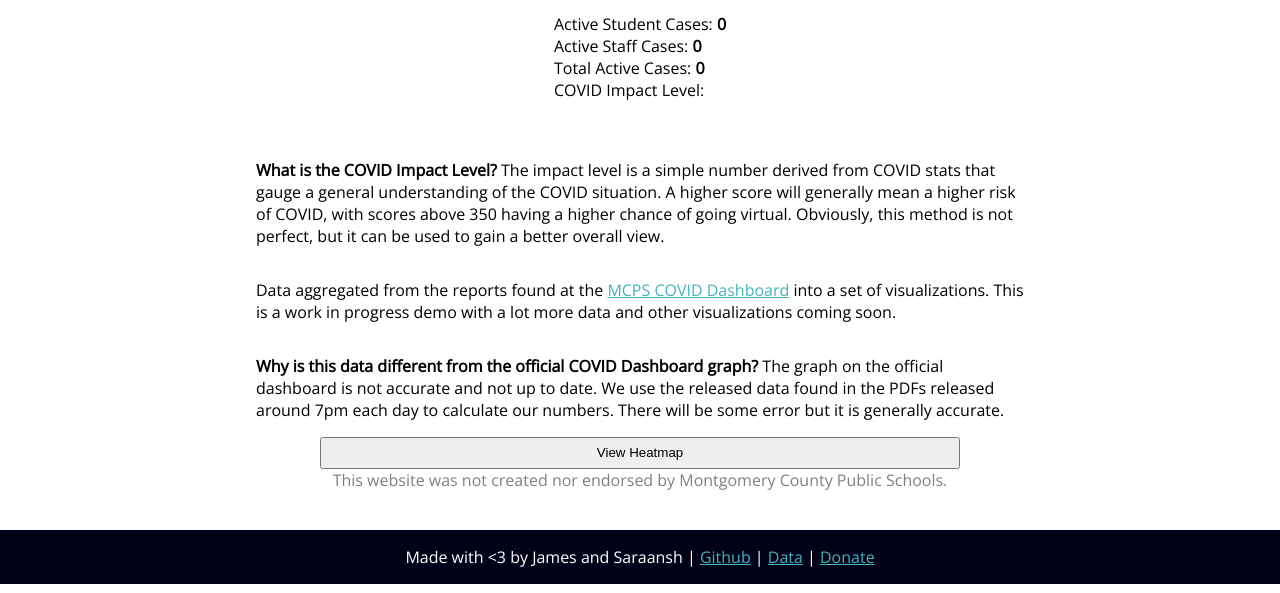
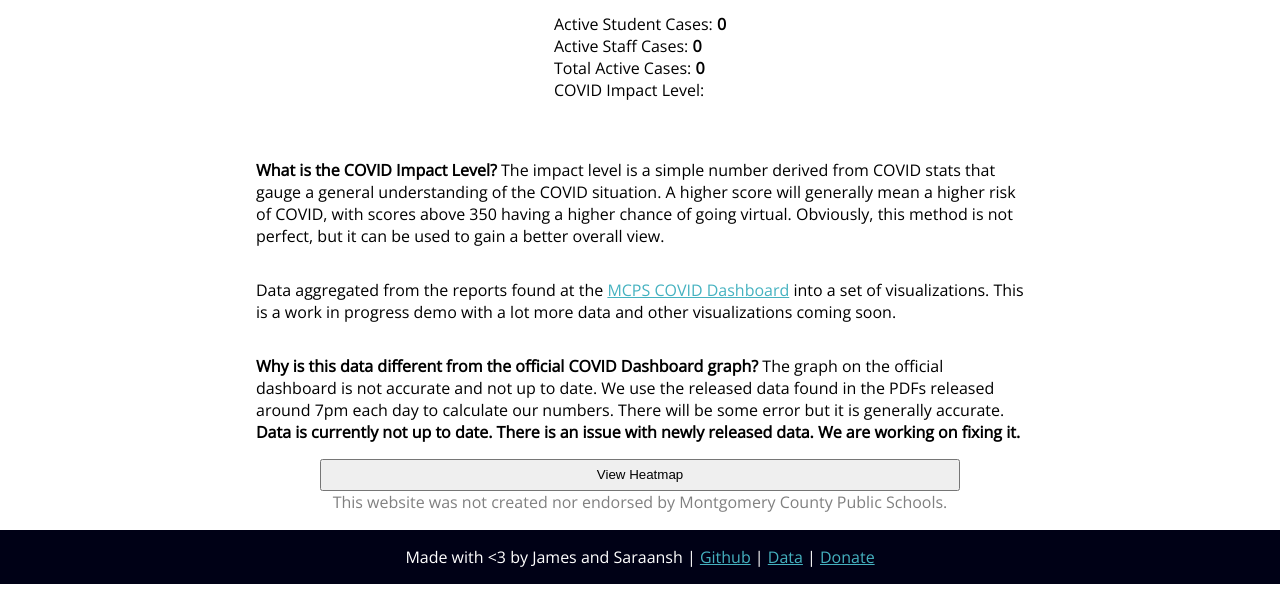
Before and after one commit to jamxu88/mocovid, a plain HTML site: page website/index.html in a window 1280 px wide. Shown: the part 216-809 px from the top of the page. Drawn offline with nearby package versions, Linux system fonts and the light colour scheme; no server answers.

Commit message:
Update index.html

```diff
--- a/website/index.html
+++ b/website/index.html
@@ -37,7 +37,7 @@
                     <b>What is the COVID Impact Level?</b> The impact level is a simple number derived from COVID stats that gauge a general understanding of the COVID situation. A higher score will generally mean a higher risk of COVID, with scores above 350 having a higher chance of going virtual. Obviously, this method is not perfect, but it can be used to gain a better overall view.
                 </p>
                 <p>Data aggregated from the reports found at the <a href="https://www.montgomeryschoolsmd.org/coronavirus/dashboard/" target='_blank'>MCPS COVID Dashboard</a> into a set of visualizations. This is a work in progress demo with a lot more data and other visualizations coming soon.</p>
-                <p><b>Why is this data different from the official COVID Dashboard graph?</b> The graph on the official dashboard is not accurate and not up to date. We use the released data found in the PDFs released around 7pm each day to calculate our numbers. There will be some error but it is generally accurate.</p>
+                <p><b>Why is this data different from the official COVID Dashboard graph?</b> The graph on the official dashboard is not accurate and not up to date. We use the released data found in the PDFs released around 7pm each day to calculate our numbers. There will be some error but it is generally accurate. <br><b>Data is currently not up to date. There is an issue with newly released data. We are working on fixing it.</b></p>
             </div>
             <button style="width: 50%;margin-left: 25%;" class="center-content" onclick="renderHeatmap()" id='heatmapToggle'>View Heatmap</button>
             <div id='chart' class='center-content'></div>
```
